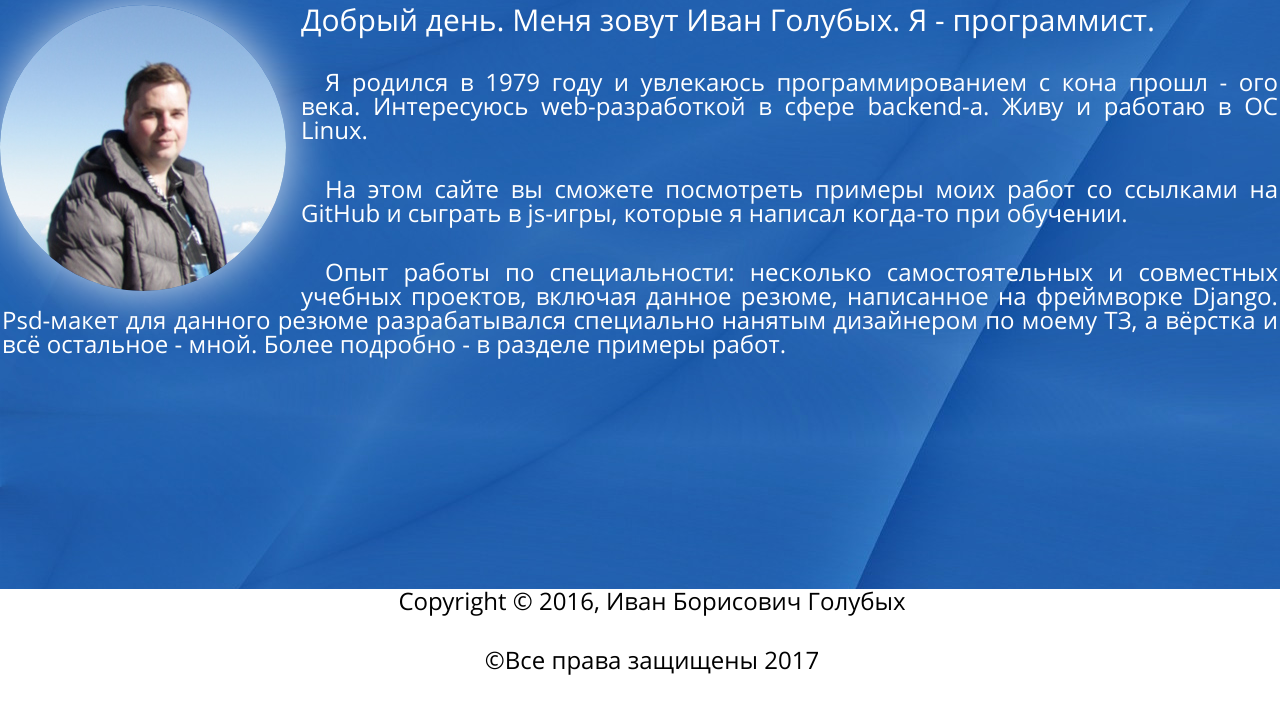
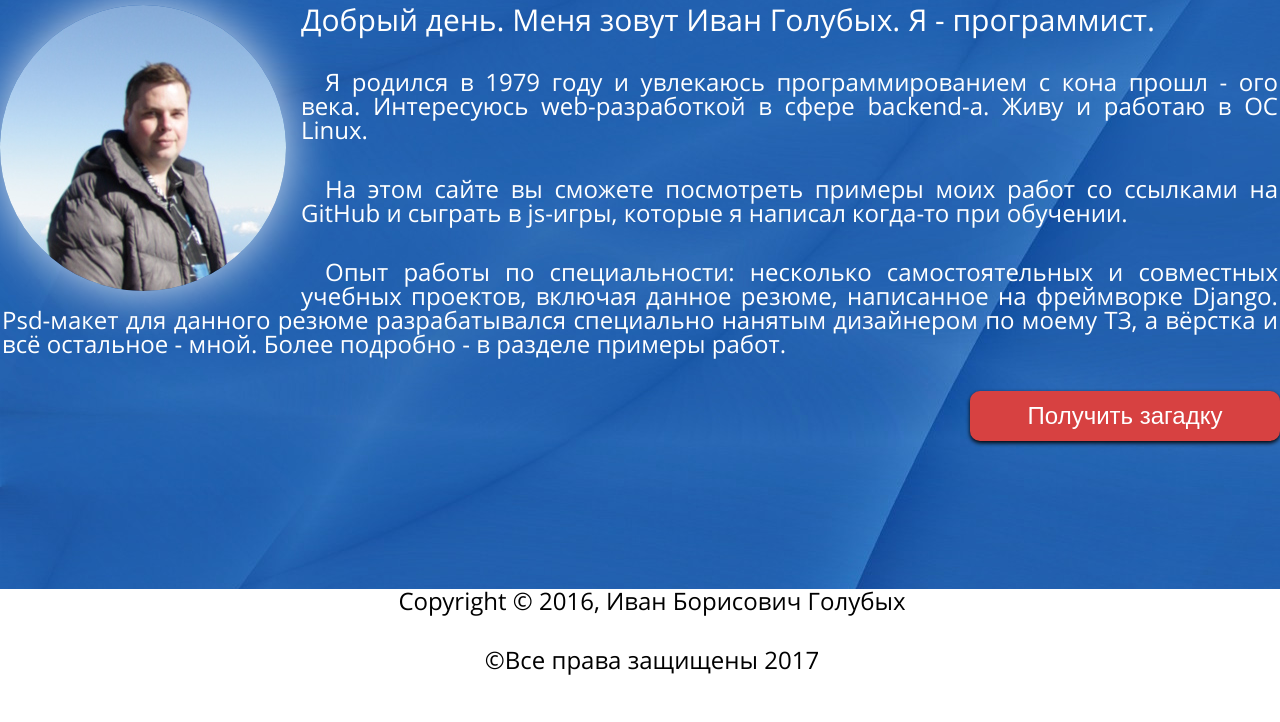
Before and after one commit to ivangolubykh/2017_portfolio, a Django app: page /django/profile_ig/ in a window 1280 px wide. Shown: the part 113-835 px from the top of the page. Run offline with Django 3.2, Linux system fonts and the light colour scheme; data comes from the database, SQL or seed files in the repository.

Commit message:
Сверстал кнопку для загадок.

```diff
--- a/portfolio_django_2017/general_static/general/style/style.css
+++ b/portfolio_django_2017/general_static/general/style/style.css
@@ -128,14 +128,13 @@ footer {
         vertical-align: top;
     }
 
-
     body p, body h1, body h2, body h3, body h4 {
         margin: 35px 2px;
     }
     body h1 {
         font-size: 30px;
     }
-    body p {
+    body p, .puzzle_button > button {
         font-size: 24px;
     }
 }
@@ -176,3 +175,16 @@ body input, body select, body textarea {
 p {
     text-indent: 1em;
 }
+
+.puzzle_button{
+    width: 100%;
+    text-align: right;
+}
+.puzzle_button > button {
+    width: 310px;
+    height: 50px;
+    background: #d74141;
+    border: none;
+    border-radius: 10px;
+    box-shadow: 0 2px 4px 0 black;
+}
--- a/portfolio_django_2017/templates/index.html
+++ b/portfolio_django_2017/templates/index.html
@@ -33,4 +33,8 @@
             {% endfor %}
         {% endfor %}
     {% endfor %}
+
+    <div class="puzzle_button">
+        <button>Получить загадку</button>
+    </div>
 {% endblock %}
```
